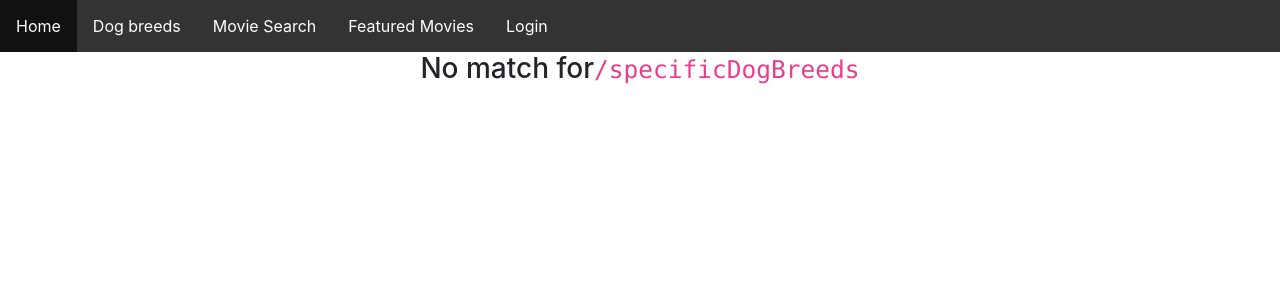
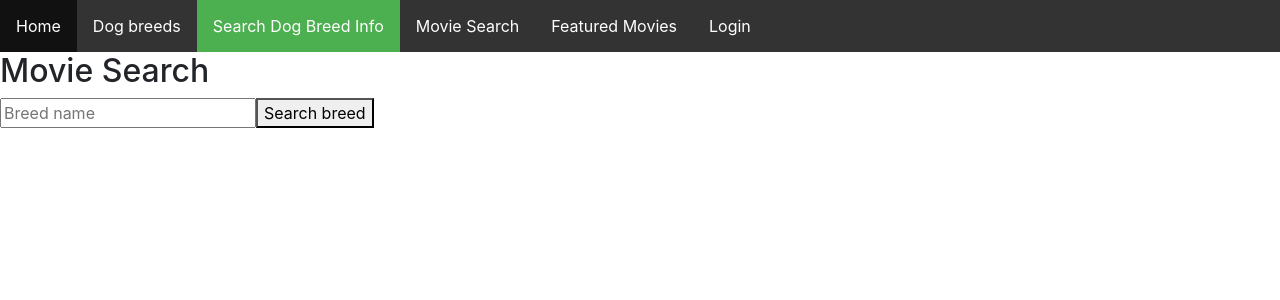
Before and after one commit to sslhansen/3semEXAMfrontend, a React (Create React App) app: page /specificDogBreeds in a window 1280 px wide. Shown: the top 300 px of the page. Built offline with nearby package versions, Linux system fonts and the light colour scheme.

Commit message:
Adding specific breed information

```diff
--- a/src/App.js
+++ b/src/App.js
@@ -18,6 +18,7 @@ import FeaturedMovies from "./featuredMovies.js";
 import AddDog from "./addDog.js";
 import ListOfDogs from "./listOfDogs.js";
 import DogBreeds from "./dogBreeds.js";
+import SpecificDogBreed from "./specificDogBreed.js";
 import "bootstrap/dist/css/bootstrap.min.css";
 
 function App() {
@@ -55,7 +56,9 @@ function App() {
                 <Route exact path="/dogBreeds">
                     <DogBreeds/>
                 </Route>
-
+                <Route exact path="/specificDogBreeds">
+                    <SpecificDogBreed/>
+                </Route>
 
                 {
                 isLoggedIn && (
@@ -109,6 +112,11 @@ function Header({isLoggedIn, loginMsg, isAdmin}) {
             <li>
                 <NavLink exact activeClassName="active" to="/dogBreeds">
                     Dog breeds
+                </NavLink>
+            </li>
+            <li>
+                <NavLink exact activeClassName="active" to="/specificDogBreeds">
+                    Search Dog Breed Info
                 </NavLink>
             </li>
             {
--- a/src/apiFacade.js
+++ b/src/apiFacade.js
@@ -112,6 +112,11 @@ function apiFacade() { /* Insert utility-methods from a latter step (d) here (RE
         return fetch(URL + "/api/dog/get-dogs/breeds", options).then(handleHttpErrors);
     };
 
+    const breedInfo = (breed) => {
+        const options = makeOptions("GET", true); // True add's the token
+        return fetch(URL + "/api/dog-breed/" + breed, options).then(handleHttpErrors);
+    };
+
     const downvote = (title) => {
         const options = makeOptions("POST", true, {Title: title});
         return fetch(URL + "/api/movie/rating/downvote", options).then(handleHttpErrors);
@@ -184,7 +189,8 @@ function apiFacade() { /* Insert utility-methods from a latter step (d) here (RE
         getFeaturedMovies,
         addDog,
         dogsByUser,
-        dogBreeds
+        dogBreeds,
+        breedInfo
     };
 }
 const facade = apiFacade();
--- /dev/null
+++ b/src/specificDogBreed.js
@@ -0,0 +1,66 @@
+import facade from "./apiFacade";
+import React, {useState, useEffect} from "react";
+
+export default function SpecificDogBreed() {
+    const [data, setData] = useState(null);
+    const [breedName, setBreedName] = useState("");
+    function handleChange(event) {
+        const value = event.target.value;
+        setBreedName(value);
+    }
+
+    function handleSubmit(event) {
+        event.preventDefault();
+        setData(null);
+        facade.breedInfo(breedName).then((res) => {
+            if (!(res.msg === "Missing dog information!") && !(res.msg === "Hello World")) {
+                setData(res)
+            } else {
+                console.log("Missing dog information!")
+            }
+        }).then().catch((err) => {
+            if (err.status) {
+                console.log(err.message);
+                setData(null);
+            }
+        });
+    }
+
+    const toShow = data ? (
+        <div>
+            <img className={"dogImg"}
+                alt="tomt"
+                src={
+                    data.image
+            }></img>
+            <h1>Breed: {
+                data.breed
+            }</h1>
+            Img source: {
+            data.image
+        }
+            <br/>
+            Random dog fact: {
+            data.facts
+        }
+            <br/>
+            Breed info: {
+            data.info
+        }
+            <br/>
+            Wikipedia source: {
+            data.wikipedia
+        }</div>
+    ) : ("");
+
+    return <div>
+        <form>
+            <h2>Movie Search</h2>
+            <input placeholder="Breed name" id="breedName"
+                value={breedName}
+                onChange={handleChange}/>
+            <button onClick={handleSubmit}>Search breed</button>
+        </form>
+        <div>{toShow}</div>
+    </div>
+}
```
Also changed, not shown: src/dogBreeds.js (+6 -2 lines).
